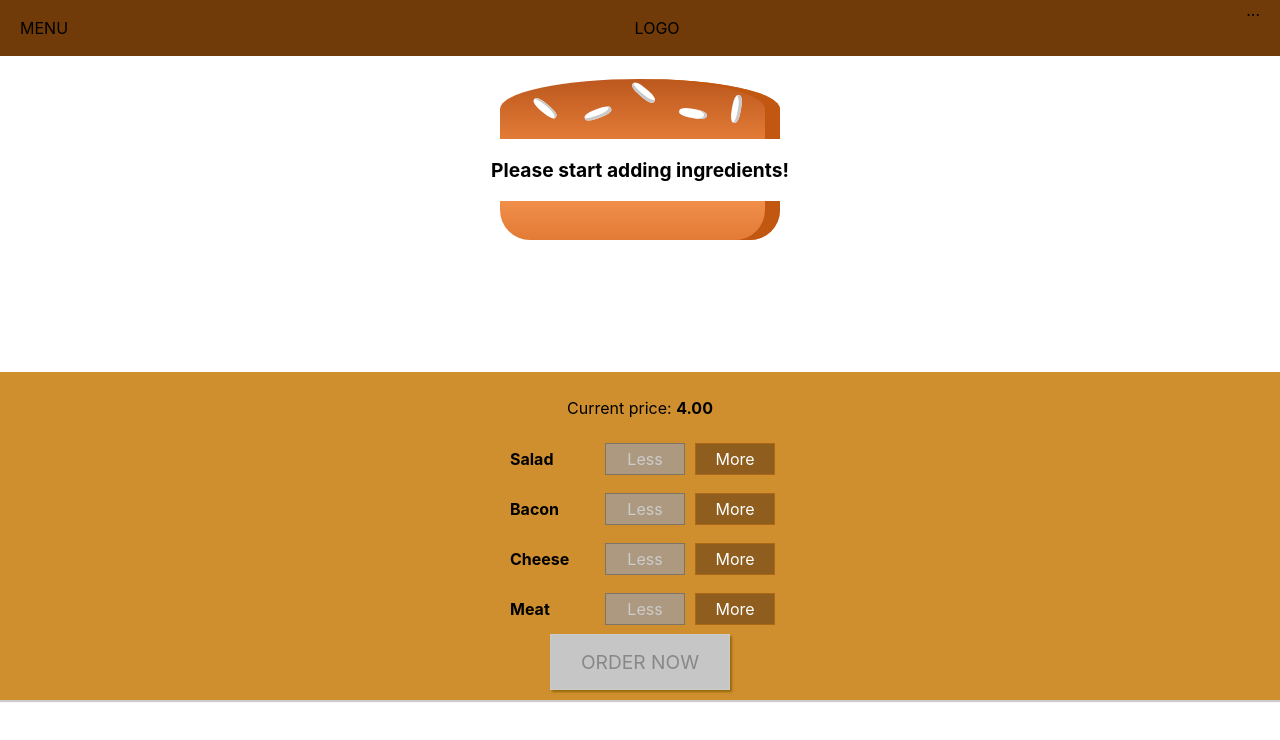
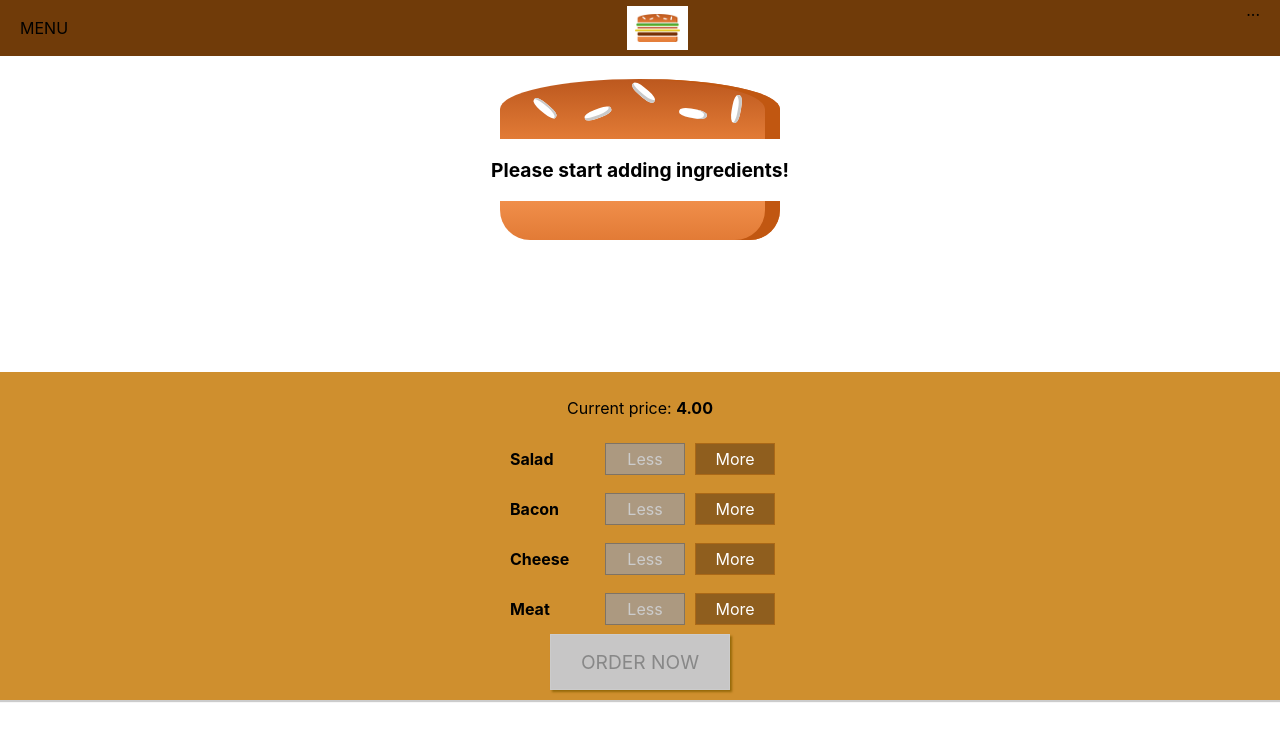
Before and after one commit to Xalsar/burger-builder, a React (Create React App) app: page / in a window 1280 px wide. Shown: the top 740 px of the page. Built offline with nearby package versions, Linux system fonts and the light colour scheme.

Commit message:
171. Add Logo component

```diff
--- /dev/null
+++ b/src/components/Logo/Logo.js
@@ -0,0 +1,11 @@
+import React from 'react'
+import classes from './Logo.module.css'
+import burgerLogo from '../../assets/images/burger-logo.png'
+
+const logo = (props) => (
+    <div className={classes.Logo}>
+        <img src={burgerLogo} alt='Delicious burger' />
+    </div>
+)
+
+export default logo
--- /dev/null
+++ b/src/components/Logo/Logo.module.css
@@ -0,0 +1,10 @@
+.Logo{
+    background-color: #fff;
+    padding: 8px;
+    height: 80%;
+    box-sizing: border-box;
+}
+
+.Logo img{
+    height: 100%;
+}
--- a/src/components/Navigation/Toolbar/Toolbar.js
+++ b/src/components/Navigation/Toolbar/Toolbar.js
@@ -1,10 +1,11 @@
 import React from 'react'
 import classes from './Toolbar.module.css'
+import Logo from '../../Logo/Logo'
 
 const toolbar = (props) => (
     <header className={classes.Toolbar}>
         <div>MENU</div>
-        <div>LOGO</div>
+        <Logo/>
         <nav>
             ...
         </nav>
```
Also changed, not shown: src/assets/images/burger-logo.png (added).
